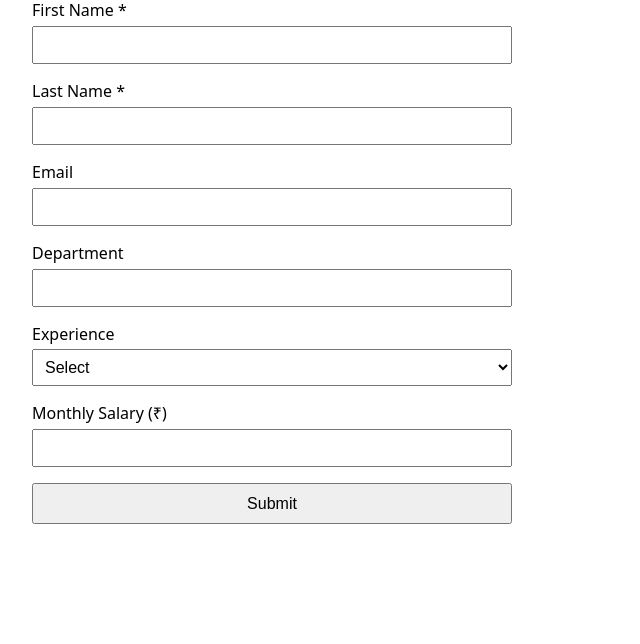
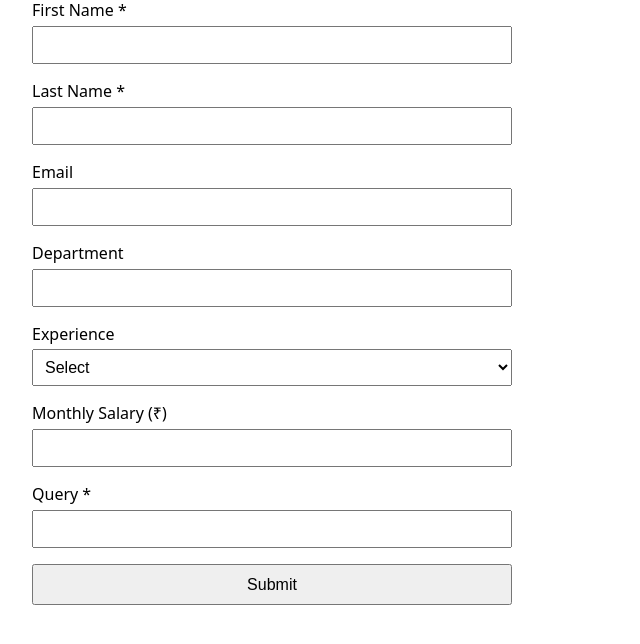
Before and after one commit to abhinavssingh/python-learnings, a Python web app: template Module-1/templates/form.html in a window 1280 px wide. Shown: the part 97-741 px from the top of the page, without its empty margins (0-640 px from the left). Run offline with Jinja, Linux system fonts and the light colour scheme; the template is opened without the code that fills it, so the values that code supplies are empty.

Commit message:
update module-1 exercise files

```diff
--- a/Module-1/templates/form.html
+++ b/Module-1/templates/form.html
@@ -51,6 +51,11 @@
       <input type="number" name="monthlySalary" min="0" step="0.01">
     </label>
 
+    <label>
+      Query *
+      <input type="text" name="query" required>
+    </label>
+
     <button type="submit">Submit</button>
   </form>
 </body>
```
Also changed, not shown: Module-1/readme.md (added), readme.md (added), 4 other files.
